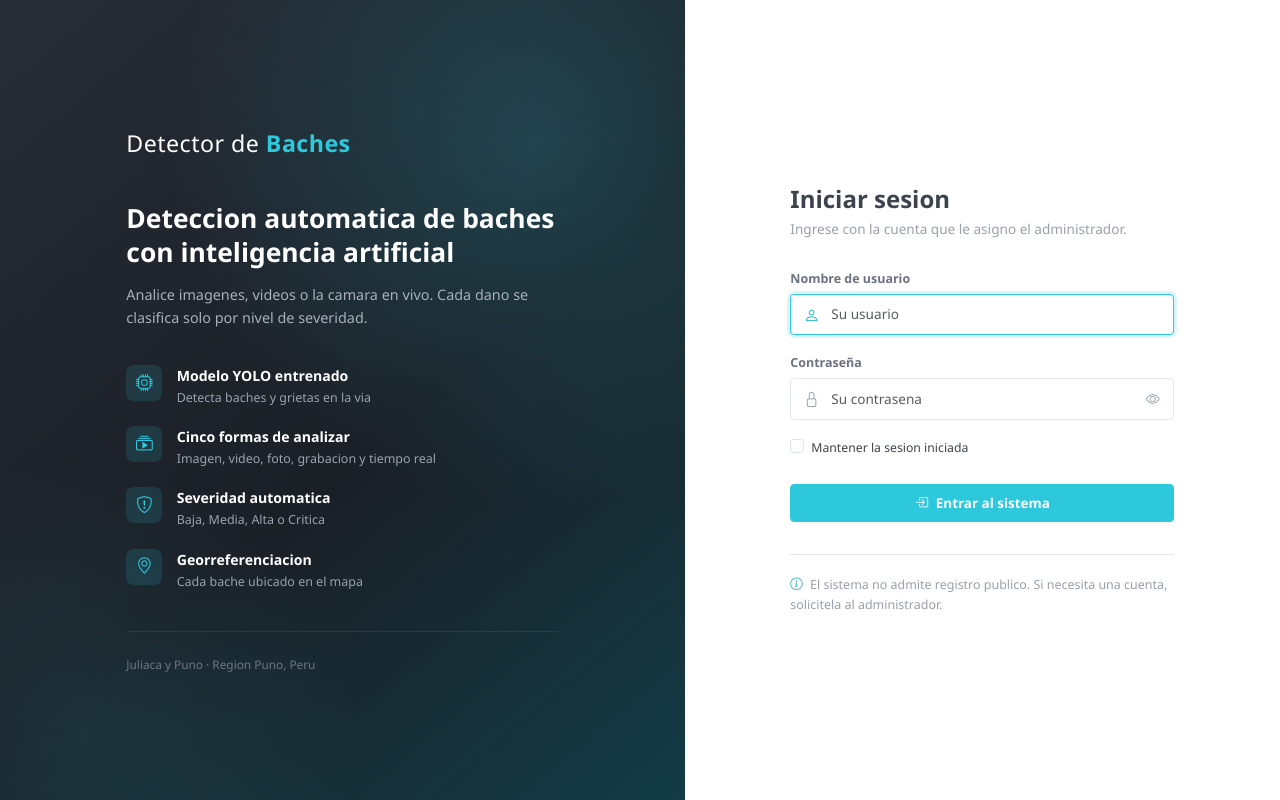
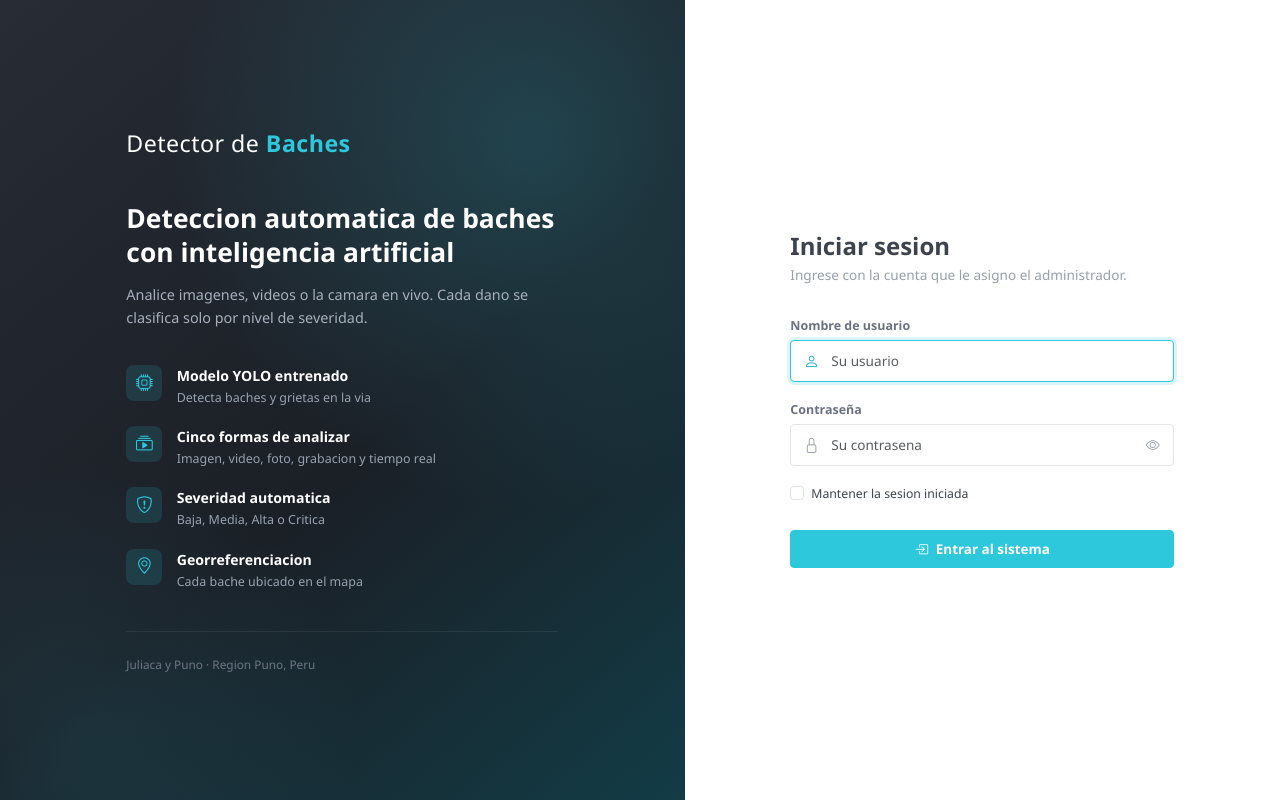
Before and after one commit to DENIS-DEVELOPER-oss/Detector_baches_final, a Django app: a page that uses templates/usuarios/login.html in a window 1280 px wide. Run offline with Django 5.2, Linux system fonts and the light colour scheme; parts of the project's set-up code (start-up, migrations or seed data) failed here and were passed over.

Commit message:
Quitar el aviso de registro publico de la pantalla de acceso
El mensaje sobraba: al no haber enlace de registro, la ausencia ya se
entiende sola. Se elimina tambien el estilo .acceso-nota, que solo se
usaba ahi.

```diff
--- a/static/css/estilos.css
+++ b/static/css/estilos.css
@@ -815,16 +815,6 @@ a { text-decoration: none; }
   color: #b0721a;
 }
 
-.acceso-nota {
-  margin-top: 2rem;
-  padding-top: 1.25rem;
-  border-top: 1px solid var(--borde);
-  font-size: .78rem;
-  color: var(--texto-tenue);
-  line-height: 1.6;
-}
-.acceso-nota .bi { color: var(--acento-oscuro); margin-right: .25rem; }
-
 /* -- Adaptable ------------------------------------------------------------ */
 @media (max-width: 991.98px) {
   .acceso { grid-template-columns: 1fr; }
--- a/templates/usuarios/login.html
+++ b/templates/usuarios/login.html
@@ -51,12 +51,6 @@
     <i class="bi bi-box-arrow-in-right me-1"></i> Entrar al sistema
   </button>
 </form>
-
-<div class="acceso-nota">
-  <i class="bi bi-info-circle"></i>
-  El sistema no admite registro publico. Si necesita una cuenta,
-  solicitela al administrador.
-</div>
 {% endblock %}
 
 {% block js %}
```
